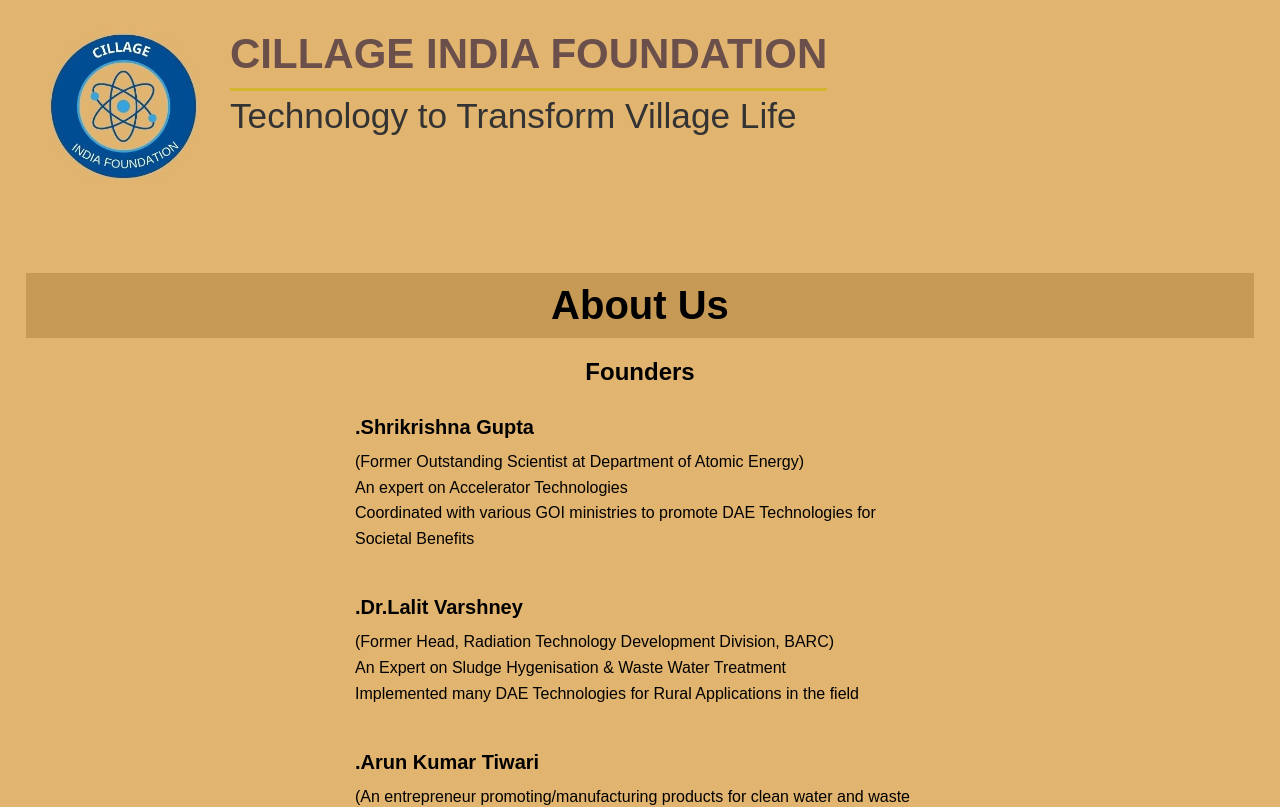
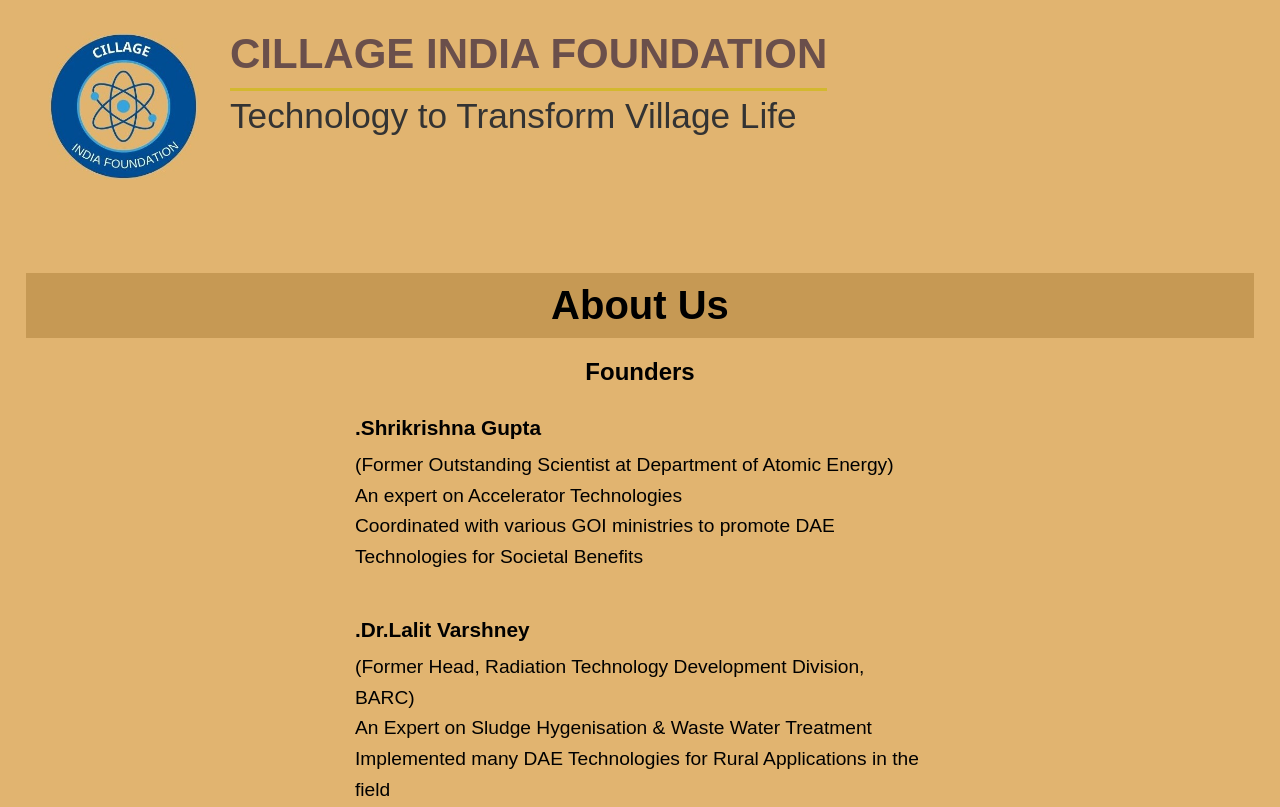
Before and after one commit to iqbalshaid/client_works, a React (Create React App) app: page /who-we-are in a window 1280 px wide. Shown: the top 807 px of the page. Built offline with nearby package versions, Linux system fonts and the light colour scheme.

Commit message:
Update Whoweare.css

```diff
--- a/src/components/Whoweare.css
+++ b/src/components/Whoweare.css
@@ -44,7 +44,7 @@
 
 /* Reduced font size for founder names (h5) */
 .founder h5 {
-  font-size: 1.25rem; /* Reduced from 1.75em */
+  font-size: 1.3rem; /* Reduced from 1.75em */
   margin-bottom: 10px;
   color: black;
   cursor: pointer;
@@ -52,7 +52,7 @@
 
 /* Smaller, standard font size for founder description (p) */
 .founder p {
-  font-size: 1rem; /* Reduced from 1.5em */
+  font-size: 1.2rem; /* Reduced from 1.5em */
   line-height: 1.6;
   color: black;
 }
```
